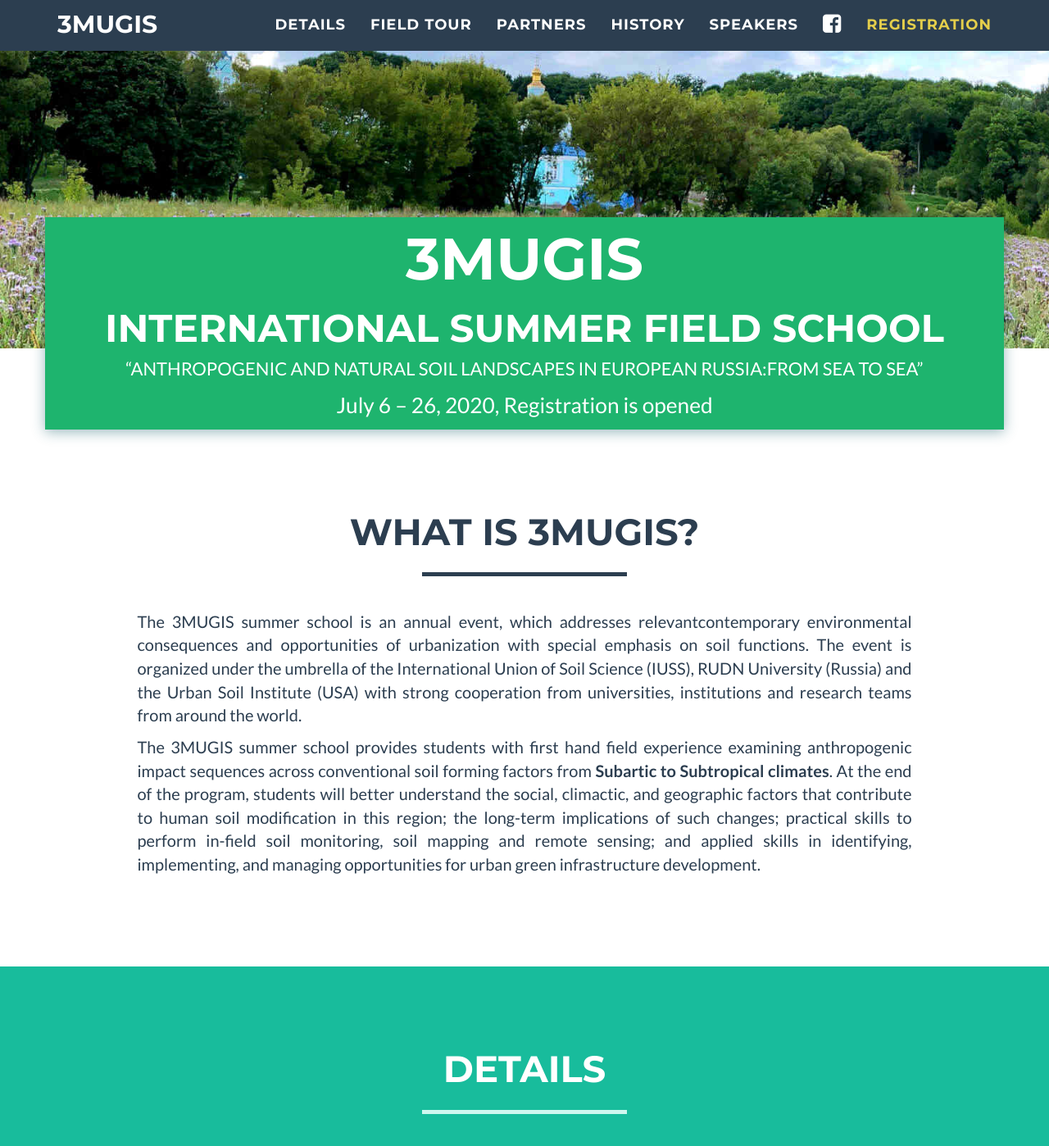
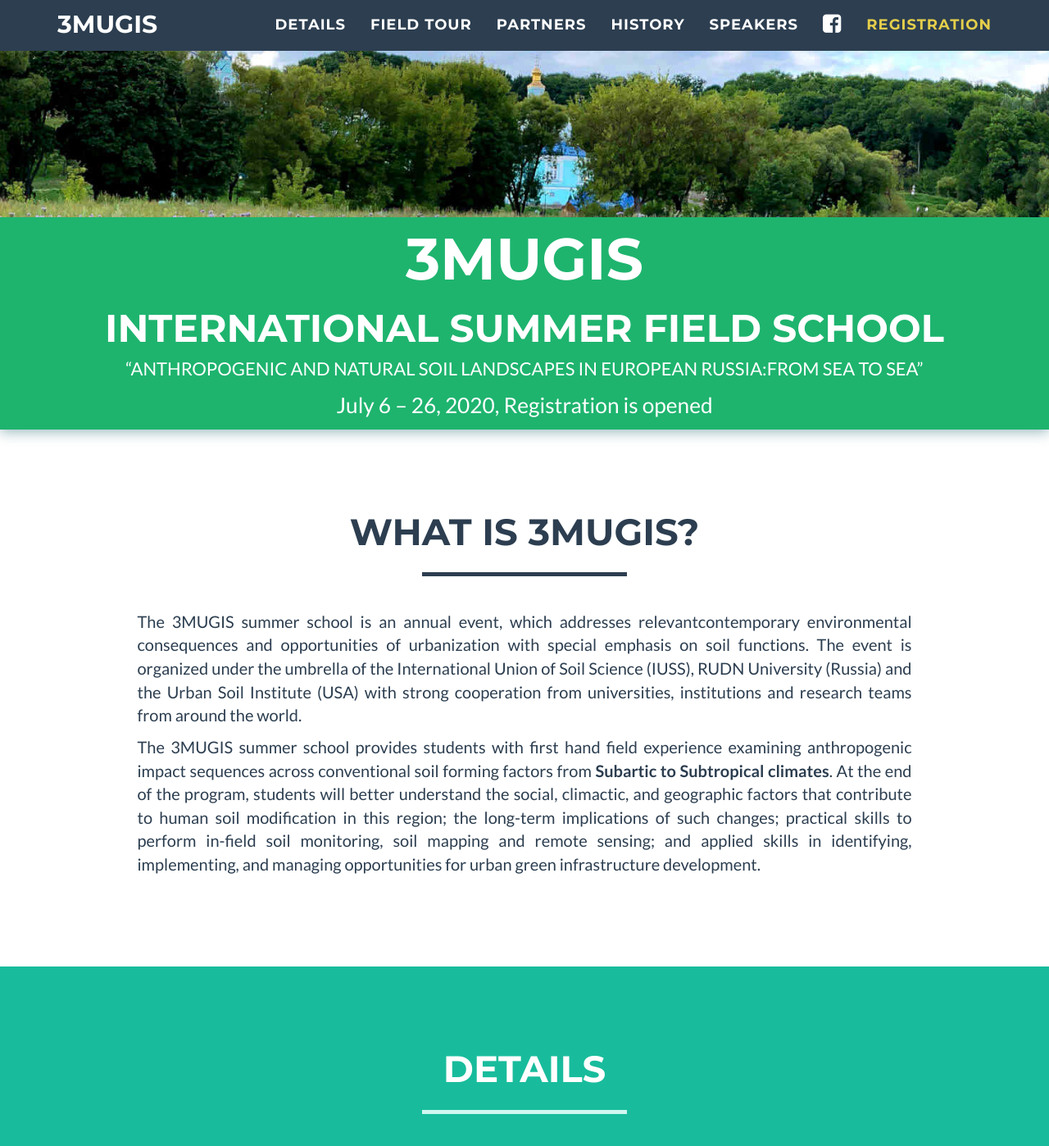
Before and after one commit to erasmus-rudn/erasmus-rudn.github.io, a Jekyll site: the page built from index.md, in a window 1280 px wide and 1400 px high, scrolled down 275 px. Shown: the whole window at 82% size. Built offline with Jekyll 4.4.1, drawn with Linux system fonts in a browser that asks for light colours.

Commit message:
Update style.css

```diff
--- a/_layouts/style.css
+++ b/_layouts/style.css
@@ -8,7 +8,7 @@
     margin-top: 420px;
     box-shadow: rgba(30,100,110,0.45) 0px 3px 15px;
 }
-#page-top header.intro-back container {
+#page-top header.intro-back .container {
     width:100%
 }
 header {
```
